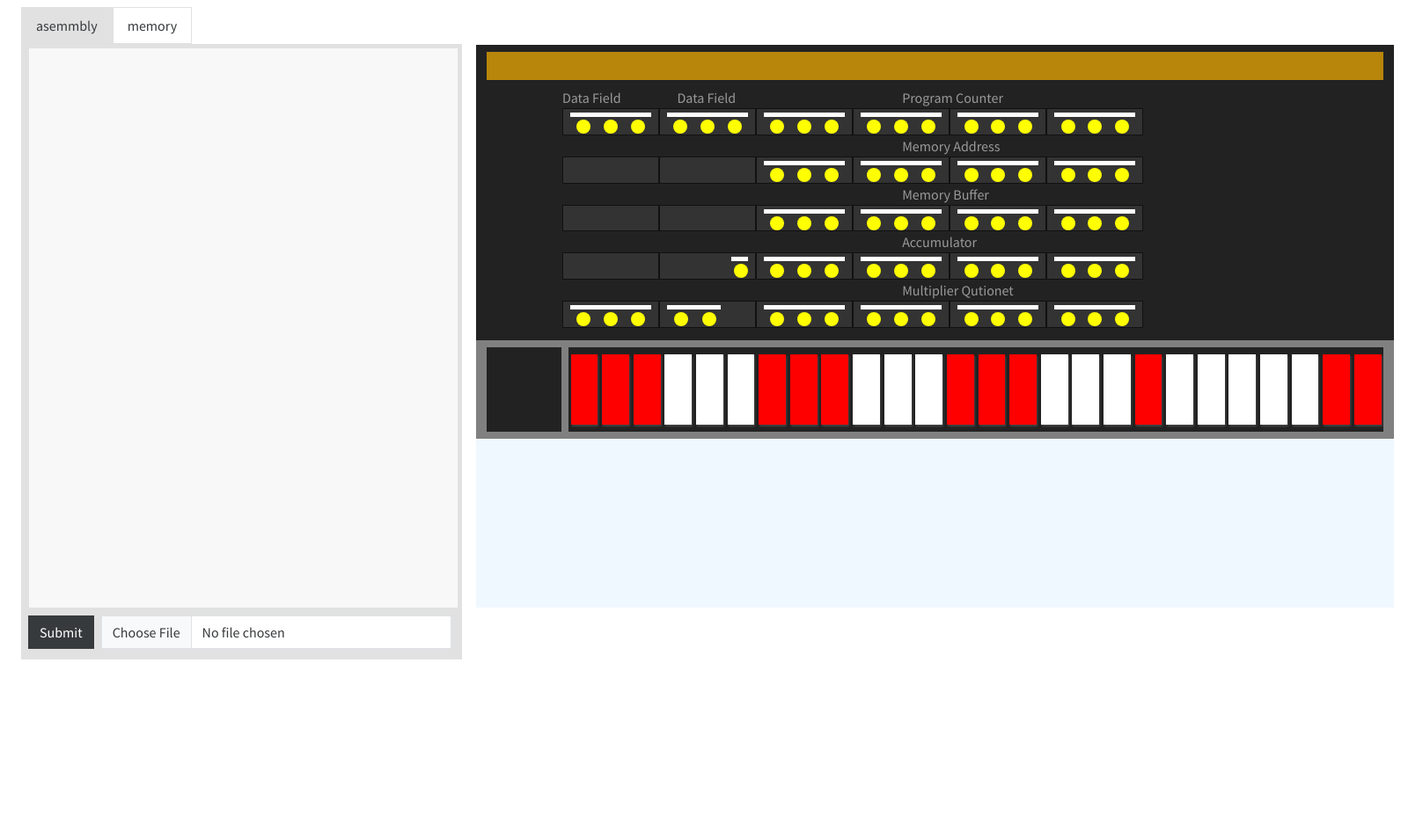
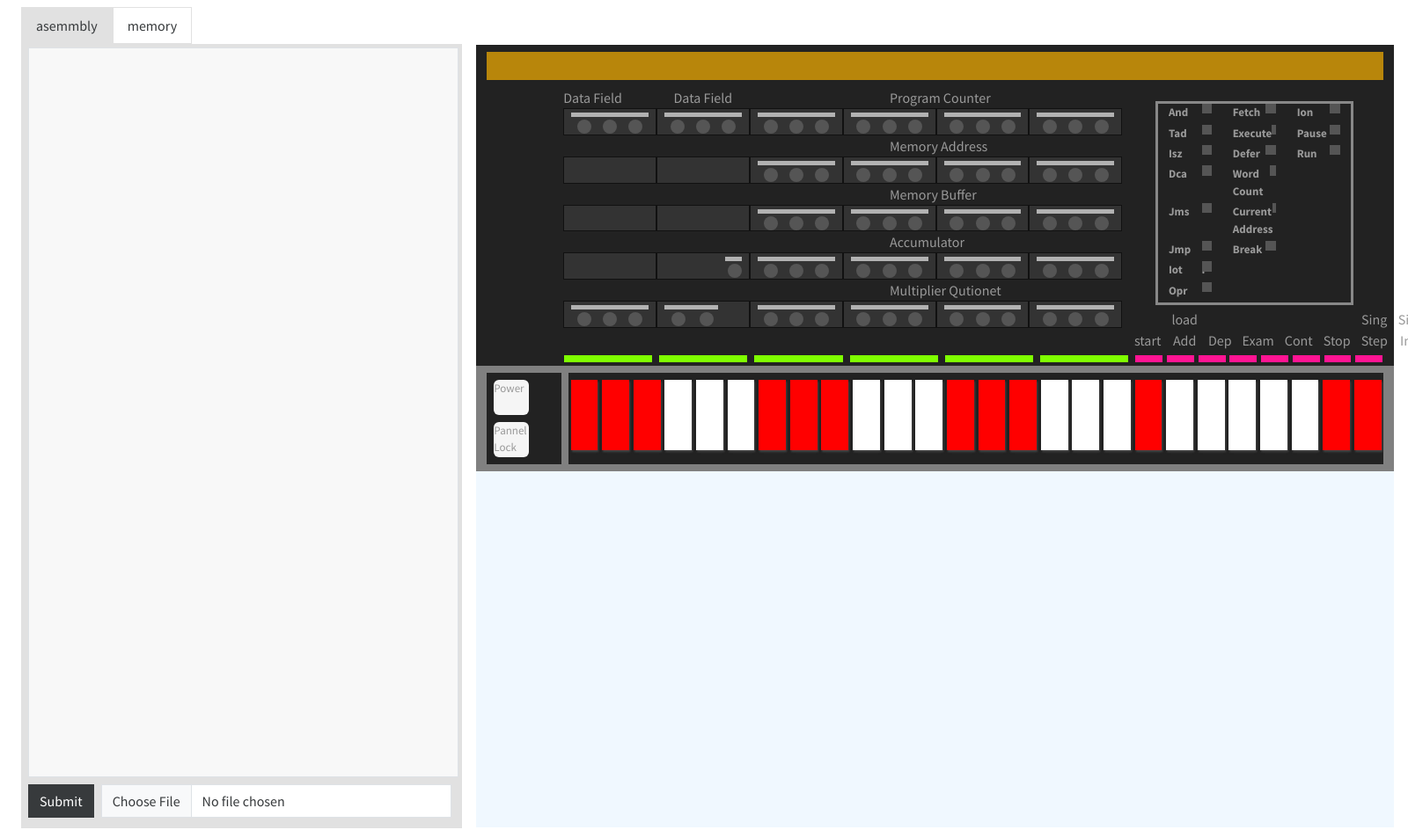
Before and after one commit to MMDs-team/PDP8-Simulator-application, an Electron app: page index.html in a window 1600 px wide. Shown: the whole page at 88% size. Before the commit the page ends 800 px from the top, so only its background shows below. Drawn offline with Linux system fonts and the light colour scheme.

Commit message:
the PDP-8 shape complited in this step

```diff
--- a/index.html
+++ b/index.html
@@ -28,7 +28,7 @@
               <form>
                 <fieldset>
                   <div class="form-group">
-                    <textarea class="form-control" id="exampleTextarea" rows="26"></textarea>
+                    <textarea class="form-control" id="exampleTextarea" rows="34"></textarea>
                   </div>
                 </fieldset>
                 <div class="wrap--btn-left">
@@ -48,12 +48,12 @@
             <div class="top--pdp-part">
 
               <div class="top--logo"></div><!-- top logo of pdp-->
-              <div class="middle--lights pe-3">
+              <div class="middle--lights">
                 <div class="row">
                   <div class="col-1"> <!--left part of middle-->
 
                   </div>
-                  <div class="col-8"> <!-- middle lights-->
+                  <div class="col-8 pe-5" style="margin-right: -2.9rem !important;"> <!-- middle lights-->
                     <!-- program Conter and data field and inst field -->
                     <div class="row">
                       <span class="col-5 row">
@@ -319,16 +319,84 @@
 
                   </div>
                   <div class="col-3"> <!--right part of middle-->
-
+                    <div class="row right--box-wrap ms-4 mt-3 mb-1">
+                      <div class="col-4"><div>And</div> <span></span></div>
+                      <div class="col-4"><div>Fetch</div> <span></span></div>
+                      <div class="col-4"><div>Ion</div> <span></span></div>
+                      <div class="col-4"><div>Tad</div> <span></span></div>
+                      <div class="col-4"><div>Execute</div> <span></span></div>
+                      <div class="col-4"><div>Pause</div> <span></span></div>
+                      <div class="col-4"><div>Isz</div> <span></span></div>
+                      <div class="col-4"><div>Defer</div> <span></span></div>
+                      <div class="col-4"><div>Run</div> <span></span></div>
+                      <div class="col-4"><div>Dca</div> <span></span></div>
+                      <div class="col-4"><div>Word Count</div> <span></span></div>
+                      <div class="col-4"></div>
+                      <div class="col-4"><div>Jms</div> <span></span></div>
+                      <div class="col-4"><div>Current Address</div> <span></span></div>
+                      <div class="col-4"></div>
+                      <div class="col-4"><div>Jmp</div> <span></span></div>
+                      <div class="col-4"><div>Break</div> <span></span></div>
+                      <div class="col-4"></div>
+                      <div class="col-4"><div>Iot</div> <span>.</span></div>
+                      <div class="col-4"></div>
+                      <div class="col-4"></div>
+                      <div class="col-4"><div>Opr</div> <span></span></div>
+                      <div class="col-4"></div>
+                      <div class="col-4"></div>
+                    </div>
+                    <div class="wrapp-top-label">
+                      <div class="label-name">start</div>
+                      <div class="label-name">load Add</div>
+                      <div class="label-name">Dep</div>
+                      <div class="label-name">Exam</div>
+                      <div class="label-name">Cont</div>
+                      <div class="label-name">Stop</div>
+                      <div class="label-name">Sing Step</div>
+                      <div class="label-name">Sing Inst</div>
+                    </div>
                   </div>
                 </div>
               </div>
-              <div class="bottom--panel"></div>
+              <div class="bottom--panel">
+                <div class="row">
+                  <div class="col-1"></div>
+                  <div class="col-11 px-2">
+                    <div class="wrap-peaces">
+                      <div class="right-mid-peace-wrap">
+                        <div class="pe-2" style="flex-grow: 17; ">
+                          <div class="el-peace"></div>
+                          <div class="el-peace"></div>
+                          <div class="el-peace"></div>
+                          <div class="el-peace"></div>
+                          <div class="el-peace"></div>
+                          <div class="el-peace"></div>
+                        </div>
+                        <div style="flex-grow: 7; gap: .3rem;">
+                          <div class="lef-peace"></div>
+                          <div class="lef-peace"></div>
+                          <div class="lef-peace"></div>
+                          <div class="lef-peace"></div>
+                          <div class="lef-peace"></div>
+                          <div class="lef-peace"></div>
+                          <div class="lef-peace"></div>
+                          <div class="lef-peace"></div>
+                        </div>
+
+                      </div>
+
+                    </div>
+                  </div>
+                </div>
+              </div>
 
             </div>
             <div class="bottom-pdp-part">
               <div>
-                <div class="col-1 power--btn-wrap"></div>
+                <div class="col-1 power--btn-wrap">
+                  <div id="power">Power</div>
+                  <div id="pannel_lock">Pannel Lock</div>
+                </div>
                 <div class="col-11 switch--wrapper"> <!-- wrapper of bottom switches -->
                   <div class="switch red-c-switch"></div>
                   <div class="switch red-c-switch"></div>
--- a/styles.css
+++ b/styles.css
@@ -7,7 +7,7 @@
 
 #memory--wrap{
     width: 100%;
-    height: 690px;
+    height: 880px;
 }
 
 .label--wrap{
@@ -68,17 +68,16 @@
 }
 .pdp--wrapper{
     background-color: #222;
-    height: 28rem;
+    height: 30.3rem;
     position: relative;
 
 }
 .registers--wrapper{
-    height: 12rem;
+    height: 25.3rem;
     background-color: aliceblue;
 }
 
 
-.top--pdp-part{}
 .bottom-pdp-part{
     padding: .5rem;
     height: max-content;
@@ -127,6 +126,8 @@
 }
 .middle--lights{
     /* background-color: aquamarine; */
+    height: max-content;
+    margin: 0 !important;
 }
 .line-of-light{
     display: flex;
@@ -141,7 +142,7 @@
 .top-light-line{
     height: .3rem;
     width: 100%;
-    background-color: white;
+    background-color: #b2b2b2;
     margin: .2rem 0;
 }
 
@@ -180,8 +181,93 @@
 
 .light-part span{
     border-radius: 50%;
-    background-color: yellow;
+    background-color: #555;
     width: 1rem;
     display: inline-block;
     aspect-ratio: 1;
 }
+
+
+.wrap-peaces{
+    margin: 0.3rem;
+}
+
+.right-mid-peace-wrap{
+    display: flex;
+}
+
+.right-mid-peace-wrap > div{
+    display: flex;
+    gap: .5rem;
+}
+
+
+.el-peace{
+    height: .5rem;
+    flex-grow: 3;
+    background-color: chartreuse;
+}
+
+
+
+.lef-peace{
+    flex-grow: 1;
+    height: .5rem;
+    background-color: deeppink;
+}
+
+
+.wrapp-top-label{
+    display: flex;
+    margin: 0;
+    gap: .75rem;
+}
+
+.wrapp-top-label >div{
+    text-align: center;
+    display: flex;
+    align-items: end;
+}
+
+.right--box-wrap{
+    height: 14.5rem;
+    border: 3px solid #888;
+    font-size: small;
+    font-weight: 900;
+}
+
+.right--box-wrap > div {
+    display: flex;
+    justify-content: space-between;
+}
+
+.right--box-wrap div > span{
+    width: .7rem;
+    height: .7rem;
+    display: inline-block;
+    background-color: #555;
+}
+
+
+.active-light{
+    background-color: yellow;
+}
+
+#power{
+    width: 2.5rem;
+    height: 2.5rem;
+    border-radius: 15%;
+    background-color: #f5f5f5;
+    font-size: small;
+    display: flex;
+    margin: .5rem;
+}
+#pannel_lock{
+    width: 2.5rem;
+    height: 2.5rem;
+    border-radius: 15%;
+    background-color: #f5f5f5;
+    font-size: small;
+    display: flex;
+    margin: .5rem;
+}
```
